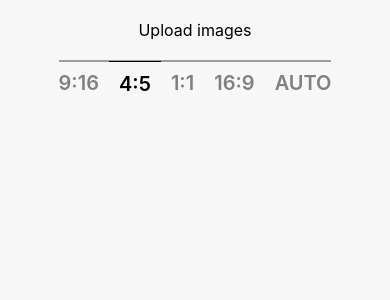
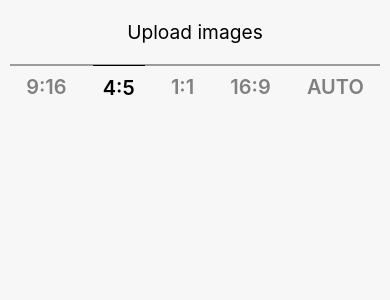
Before and after one commit to babyccino/Letterboxr, a React (Create React App) app: page / in a window 390 px wide. Shown: the top 300 px of the page. Built offline with nearby package versions, Linux system fonts and the light colour scheme.

Commit message:
Minor styling fix

```diff
--- a/src/App.scss
+++ b/src/App.scss
@@ -8,5 +8,11 @@
 }
 
 .imageAndRatioSelectorContainer {
-  max-width: 1000px;
+  width: 1000px;
 }
+
+@media only screen and (max-width: 1000px) {
+  .imageAndRatioSelectorContainer {
+    width: 100%;
+  }
+}
--- a/src/Components/UploadImages/UploadImages.scss
+++ b/src/Components/UploadImages/UploadImages.scss
@@ -3,6 +3,7 @@ input {
 }
 
 .uploadImages {
+  font-size: larger;
   margin: 20px 0 20px;
 
   &:hover {
```
